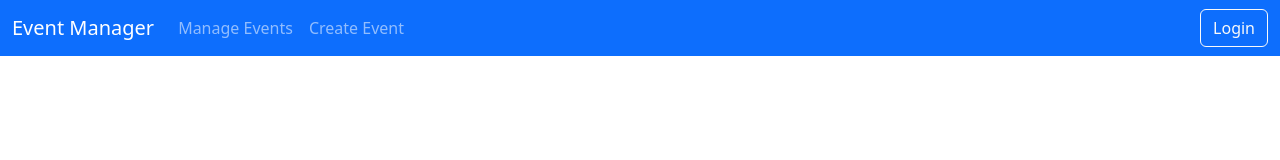
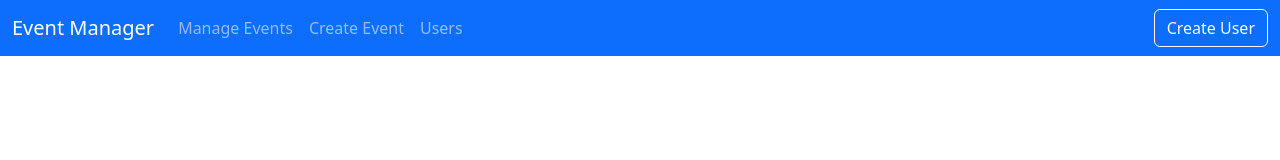
Before and after one commit to Abderahim-CHEMMOU/projet_chemmou_ouldkaci_barry_amzallag, a React (Create React App) app in the folder frontendEvent/: page / in a window 1280 px wide. Shown: the top 160 px of the page. Built offline with nearby package versions, Linux system fonts and the light colour scheme.

Commit message:
Ajout bouton create user et users

```diff
--- a/frontendEvent/src/components/Dashboard/DashboardNavbar.tsx
+++ b/frontendEvent/src/components/Dashboard/DashboardNavbar.tsx
@@ -1,19 +1,22 @@
+import React, { useState } from 'react';
 import 'bootstrap/dist/css/bootstrap.min.css';
-import { useState } from 'react';
-import { Button, Container, Nav, Navbar } from 'react-bootstrap';
+import { Button, Container, Nav, Navbar, Modal } from 'react-bootstrap';
+import CreateUser from '../../Pages/CreateUser'; // Importez le composant CreateUser
+import { Link } from 'react-router-dom'; // Importez Link depuis react-router-dom
 
-const DashboardNavbar = () => {
-    const [isLoggedIn, setIsLoggedIn] = useState(false);
+const Dashboard = () => {
+    const [showCreateUserModal, setShowCreateUserModal] = useState(false); // État pour afficher ou masquer la fenêtre modale de création d'utilisateur
 
-    const handleLogin = () => {
-        setIsLoggedIn(true);
+    const handleOpenCreateUserModal = () => {
+        setShowCreateUserModal(true);
     };
 
-    const handleLogout = () => {
-        setIsLoggedIn(false);
+    const handleCloseCreateUserModal = () => {
+        setShowCreateUserModal(false);
     };
 
     return (
+        <>
             <Navbar bg="primary" variant="dark" expand="lg" sticky="top">
                 <Container fluid>
                     <Navbar.Brand href="/home">Event Manager</Navbar.Brand>
@@ -22,18 +25,30 @@ const DashboardNavbar = () => {
                         <Nav className="me-auto my-2 my-lg-0" style={{ maxHeight: '100px' }}>
                             <Nav.Link href="#manage-events">Manage Events</Nav.Link>
                             <Nav.Link href="/create-event">Create Event</Nav.Link>
+                            {/* Ajoutez un lien vers la page des utilisateurs */}
+                            <Nav.Link as={Link} to="/users">Users</Nav.Link>
                         </Nav>
                         <Nav>
-                        {isLoggedIn ? (
-                            <Button variant="outline-success" onClick={handleLogout}>Logout</Button>
-                        ) : (
-                            <Button variant="outline-light" onClick={handleLogin}>Login</Button>
-                        )}
+                            <Button variant="outline-light" onClick={handleOpenCreateUserModal}>Create User</Button>
                         </Nav>
                     </Navbar.Collapse>
                 </Container>
             </Navbar>
+
+            {/* Modal for Create User */}
+            <Modal show={showCreateUserModal} onHide={handleCloseCreateUserModal}>
+                <Modal.Header closeButton>
+                    <Modal.Title>Create User</Modal.Title>
+                </Modal.Header>
+                <Modal.Body>
+                    <CreateUser />
+                </Modal.Body>
+                <Modal.Footer>
+                    <Button variant="secondary" onClick={handleCloseCreateUserModal}>Close</Button>
+                </Modal.Footer>
+            </Modal>
+        </>
     );
 };
 
-export default DashboardNavbar;
+export default Dashboard;
```
Lines whose indentation alone changed are shown as unchanged.
